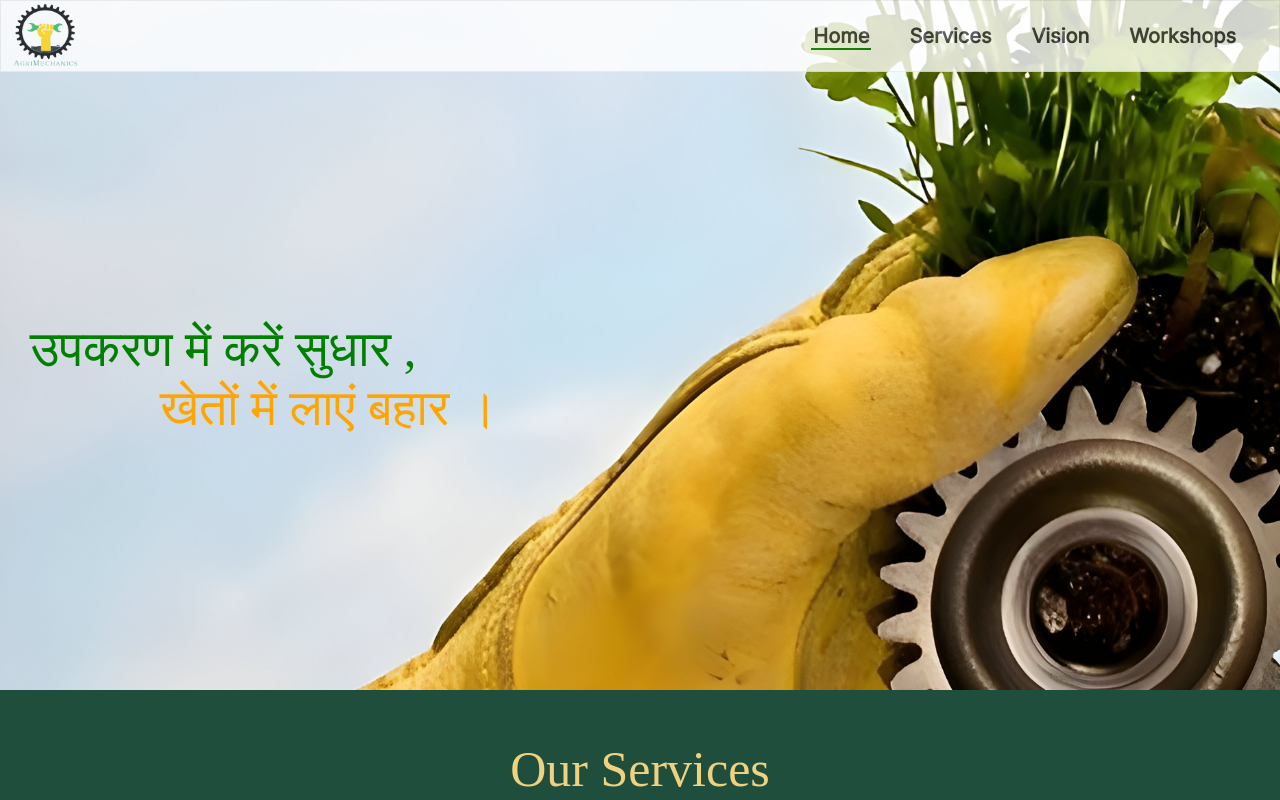
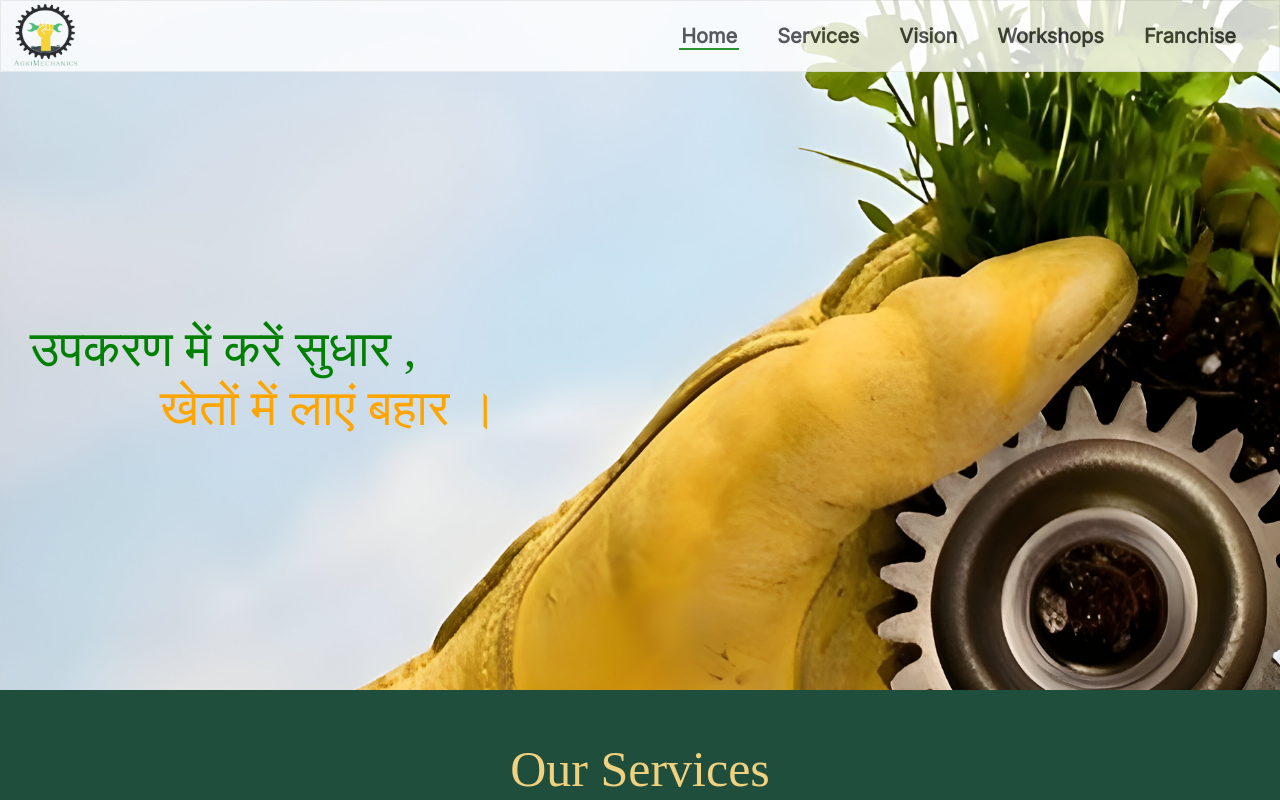
Before and after one commit to Vaishali054/AgriMechanics, a React (Create React App) app: page / in a window 1280 px wide. Shown: the top 800 px of the page. Built offline with nearby package versions, Linux system fonts and the light colour scheme.

Commit message:
add: franchise to navbar

```diff
--- a/src/components/navbar/NavBar.jsx
+++ b/src/components/navbar/NavBar.jsx
@@ -34,6 +34,15 @@ function NavBar() {
       }
     }, 100);
   };
+  const handleClickFranchise = () => {
+    setMobileMenuOpen(false);
+    setTimeout(() => {
+      const element = document.getElementById("franchise");
+      if (element) {
+        element.scrollIntoView({ behavior: "smooth" });
+      }
+    }, 100);
+  };
 
   return (
     <div className="fixed">
@@ -59,6 +68,9 @@ function NavBar() {
           <div className="links web" onClick={handleClickWorkshop}>
             Workshops
           </div>
+          <div className="links web" onClick={handleClickFranchise}>
+            Franchise
+          </div>
         </div>
         <div
           className="mobile-menu-icon"
@@ -81,6 +93,9 @@ function NavBar() {
           <div className="links" onClick={handleClickWorkshop}>
             Workshops
           </div>
+          <div className="links" onClick={handleClickFranchise}>
+            Franchise
+          </div>
         </div>
       )}
     </div>
```
